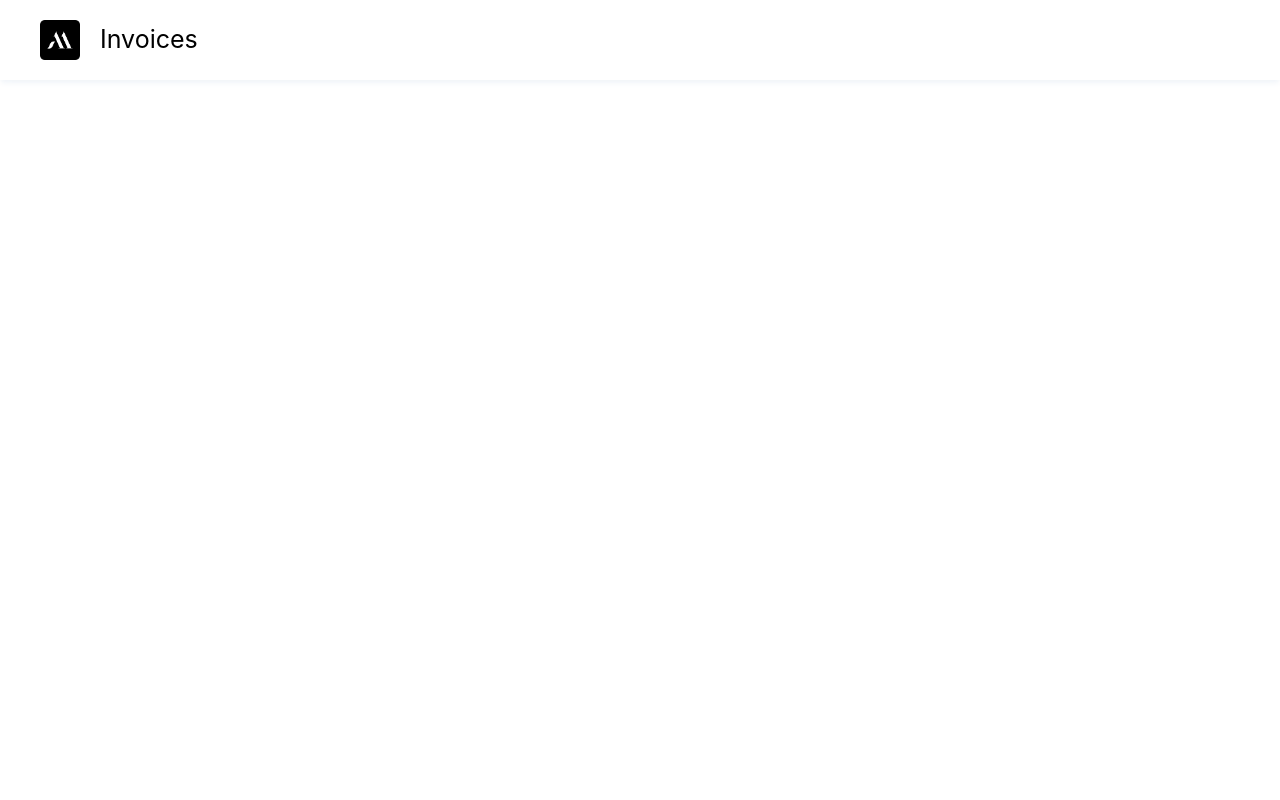
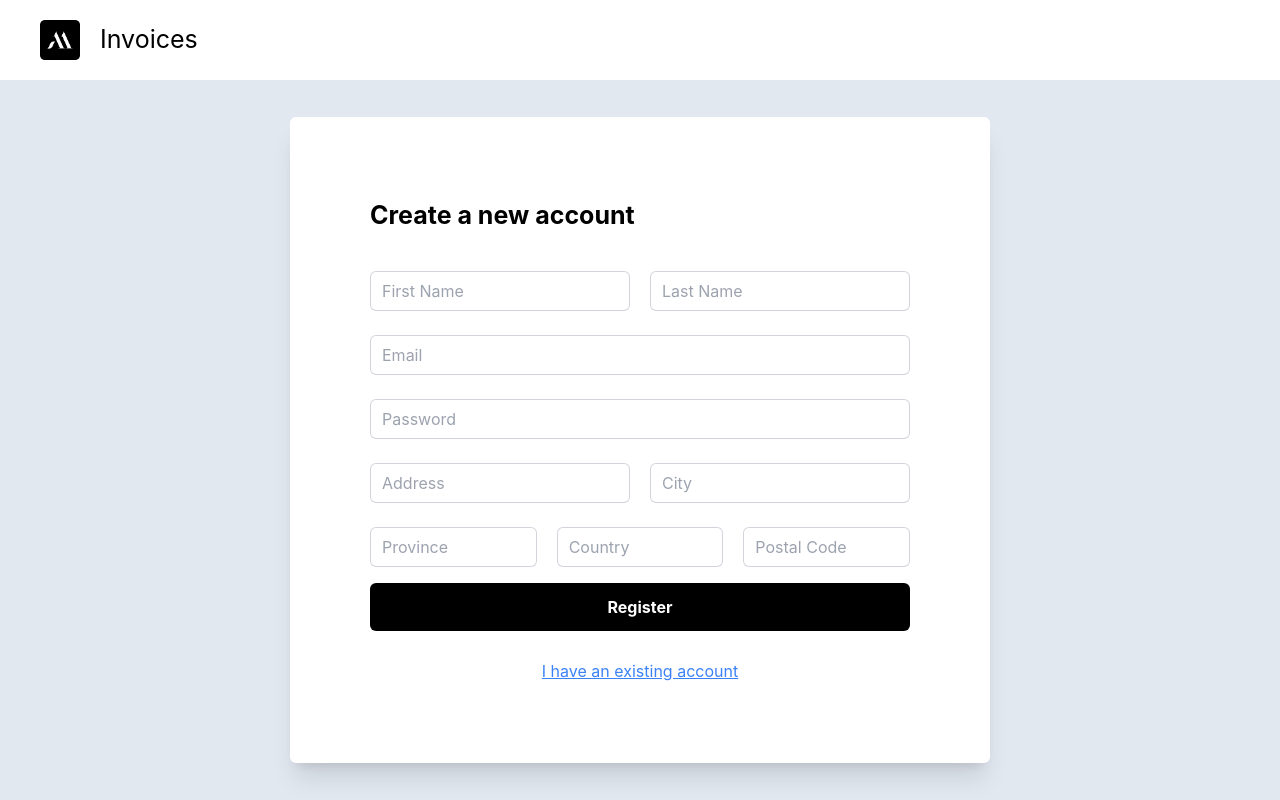
Before and after one commit to aryanxarora/Mobility-Invoicing, a React (Create React App) app: page /register in a window 1280 px wide. Before the commit this address had no page. Built offline with nearby package versions, Linux system fonts and the light colour scheme.

Commit message:
API Connectivity

```diff
--- a/src/App.js
+++ b/src/App.js
@@ -1,7 +1,7 @@
 import {
   BrowserRouter as Router,
   Routes,
-  Route
+  Route,
 } from "react-router-dom";
 import { useCookies } from 'react-cookie';
 import { useState } from "react";
@@ -13,22 +13,26 @@ import InvoiceInfo from "./components/InvoiceInfo";
 import Navbar from "./components/Navbar";
 import Authenticator from "./components/Authenticator";
 import Dashboard from "./components/Dashboard";
+import Register from "./components/Register";
 
 
 function App() {
 
-  const [cookies, setCookie, removeCookie] = useCookies(['auth', 'name']);
+  const [cookies, setCookie, removeCookie] = useCookies(['auth', 'name', 'user', 'invoices']);
   // setCookie('auth', false, { path: '/' });
   const [user, setUser] = useState({});
+  const [invoices, setInvoices] = useState([]);
 
-  const handleAuthSuccess = (user) => {
+  const handleAuthSuccess = (data) => {
       setCookie('auth', true, { path: '/' });
-      setCookie('name', 'Aryan Arora', { path: '/' });
-      console.log("IN HANDLE", cookies);
+      setCookie('name', data.user.firstName + " " + data.user.lastName, { path: '/' });
+      setCookie('user', data.user, { path: '/' });
+      setCookie('invoices', data.invoice, { path: '/' });
   };
 
   const handleLogout = () => {
       setCookie('auth', false, { path: '/' });
+      window.location.href = '/';
   };
 
   return (
@@ -36,13 +40,22 @@ function App() {
       <Navbar cookies={cookies} onLogout={handleLogout} />
       <Router>
         <Routes>
-          { console.log("BEFORE RENDER", cookies) }
           { cookies.auth ?
             (<Route path="/" element={<Dashboard />} /> ) :
             (<Route path="/" element={<Authenticator onAuthSuccess={handleAuthSuccess} />} /> )
           }
-          <Route path="/invoice" element={<InvoiceTab />} />
-          <Route path="/invoice/*" element={<InvoiceInfo />} />
+          { cookies.auth ?
+            (<Route path="/invoice" element={<InvoiceTab cookies={cookies} />} /> ) :
+            (<Route path="/" element={<Authenticator onAuthSuccess={handleAuthSuccess} />} /> )
+          }
+          { cookies.auth ?
+            (<Route path="/invoice/*" element={<InvoiceInfo />} /> ) :
+            (<Route path="/" element={<Authenticator onAuthSuccess={handleAuthSuccess} />} /> )
+          }
+          { cookies.auth ?
+            (<Route path="/register" element={<Dashboard />} /> ) :
+            (<Route path="/register" element={<Register />} /> )
+          }
         </Routes>
       </Router>
     </div>
--- a/src/components/AccountDropDown.jsx
+++ b/src/components/AccountDropDown.jsx
@@ -19,7 +19,7 @@ function AccountDropDown({ cookies, onLogout }) {
           />
         </Menu.Button> */}
         <Menu.Button className="flex items-center gap-5 text-slate-500">
-          <h1>Steven H.</h1>
+          <h1>{cookies.name}</h1>
           <img
             className="inline-block h-10 w-10 rounded-full"
             src="https://images.unsplash.com/photo-1472099645785-5658abf4ff4e?ixlib=rb-1.2.1&ixid=eyJhcHBfaWQiOjEyMDd9&auto=format&fit=facearea&facepad=2&w=256&h=256&q=80"
--- a/src/components/InvoiceHeader.jsx
+++ b/src/components/InvoiceHeader.jsx
@@ -1,13 +1,13 @@
-function Invoice() {
+function Invoice({ admin }) {
   return (
     <div className="flex bg-white border-solid border-b-2 border-slate-100 px-10 py-5 mb-5 items-center font-semibold sticky top-0">
       <h1 className="w-2/12 ">Invoice ID</h1>
-      <div className="flex items-center w-2/12 justify-around">
-        <h1>Customer</h1>
+      <div className="flex items-center w-3/12 justify-around">
+        {admin ? <h1>Customer</h1> : <h1>Plan</h1>}
       </div>
-      <h1 className="w-5/12 text-center">Invoice Date</h1>
+      <h1 className="w-4/12 text-center">Invoice Date</h1>
       <h1 className="w-1/12">Amount</h1>
-      <div className="w-2/12 flex justify-end pr-3">
+      <div className="w-2/12 flex justify-center pr-3">
         <h1>Status</h1>
       </div>
     </div>
--- a/src/components/InvoiceTab.jsx
+++ b/src/components/InvoiceTab.jsx
@@ -4,7 +4,10 @@ import Navbar from "./Navbar";
 import Invoice from "./Invoice";
 import InvoiceHeader from "./InvoiceHeader";
 
-function InvoiceTab() {
+function InvoiceTab({ cookies }) {
+  const invoices = cookies.invoices;
+  console.log(invoices);
+
   return (
     <div className="flex h-[90%]">
       <Sidebar />
@@ -13,27 +16,21 @@ function InvoiceTab() {
         <div className="flex gap-5 h-20 mb-3">
           <input
             type="text"
-            className="bg-slate-100 w-11/12 rounded-md px-5 text-md"
+            className="bg-slate-100 w-11/12 rounded-md px-5 text-md h-12"
             placeholder="Search..."
           />
           <a
             href=""
-            className="bg-slate-600 text-white rounded-lg text-sm font-semibold flex justify-center items-center gap-2 px-5"
+            className="bg-slate-600 text-white rounded-lg text-sm font-semibold flex justify-center items-center gap-2 px-5 h-12"
           >
             Submit
           </a>
         </div>
-        <InvoiceHeader />
+        <InvoiceHeader admin={cookies.user.usertype} />
         <div className="overflow-scroll flex flex-col gap-3">
-          <Invoice />
-          <Invoice />
-          <Invoice />
-          <Invoice />
-          <Invoice />
-          <Invoice />
-          <Invoice />
-          <Invoice />
-          <Invoice />
+          {invoices.map((invoice) => (
+            <Invoice invoice={invoice} user={cookies.user} />
+          ))}
         </div>
       </div>
     </div>
--- /dev/null
+++ b/src/components/Register.jsx
@@ -0,0 +1,144 @@
+import { useState } from "react";
+
+function Register() {
+  const apiUrl = "https://vanierbillingapi.azurewebsites.net/api/User/create";
+  const [formData, setFormData] = useState({
+    firstName: "",
+    lastName: "",
+    email: "",
+    password: "",
+    phone: null,
+    userType: null,
+    address: "",
+    city: "",
+    province: "",
+    country: "",
+    postalCode: "",
+  });
+
+  const handleChange = (e) => {
+    const { name, value } = e.target;
+    setFormData((prevData) => ({
+      ...prevData,
+      [name]: value,
+    }));
+  };
+
+  const handleSubmit = (e) => {
+    e.preventDefault();
+    console.log(formData);
+  };
+
+  return (
+    <div className="bg-slate-200 h-[90%] p-20 flex justify-center items-center">
+      <div className="flex flex-col justify-center bg-white p-20 shadow-xl gap-7 w-[700px] rounded-md">
+        <h1 className="text-left font-bold text-2xl">Create a new account</h1>
+        <div>
+          <form onSubmit={handleSubmit} className="w-full">
+            <div className="grid grid-cols-1 gap-4">
+              <div className="flex gap-5">
+                <input
+                  type="text"
+                  name="firstName"
+                  placeholder="First Name"
+                  value={formData.firstName}
+                  onChange={handleChange}
+                  className="w-full px-3 py-2 rounded-md border-0 text-gray-900 ring-1 ring-inset ring-gray-300 placeholder:text-gray-400 focus:ring-2 focus:ring-inset focus:ring-indigo-600 mt-2"
+                  required
+                />
+                <input
+                  type="text"
+                  name="lastName"
+                  placeholder="Last Name"
+                  value={formData.lastName}
+                  onChange={handleChange}
+                  className="w-full px-3 py-2 rounded-md border-0 text-gray-900 ring-1 ring-inset ring-gray-300 placeholder:text-gray-400 focus:ring-2 focus:ring-inset focus:ring-indigo-600 mt-2"
+                  required
+                />
+              </div>
+              <input
+                type="email"
+                name="email"
+                placeholder="Email"
+                value={formData.email}
+                onChange={handleChange}
+                className="w-full px-3 py-2 rounded-md border-0 text-gray-900 ring-1 ring-inset ring-gray-300 placeholder:text-gray-400 focus:ring-2 focus:ring-inset focus:ring-indigo-600 mt-2"
+                required
+              />
+              <input
+                type="password"
+                name="password"
+                placeholder="Password"
+                value={formData.password}
+                onChange={handleChange}
+                className="w-full px-3 py-2 rounded-md border-0 text-gray-900 ring-1 ring-inset ring-gray-300 placeholder:text-gray-400 focus:ring-2 focus:ring-inset focus:ring-indigo-600 mt-2"
+                required
+              />
+
+              <div className="flex gap-5">
+                <input
+                  type="text"
+                  name="address"
+                  placeholder="Address"
+                  value={formData.address}
+                  onChange={handleChange}
+                  className="w-full px-3 py-2 rounded-md border-0 text-gray-900 ring-1 ring-inset ring-gray-300 placeholder:text-gray-400 focus:ring-2 focus:ring-inset focus:ring-indigo-600 mt-2"
+                  required
+                />
+                <input
+                  type="text"
+                  name="city"
+                  placeholder="City"
+                  value={formData.city}
+                  onChange={handleChange}
+                  className="w-full px-3 py-2 rounded-md border-0 text-gray-900 ring-1 ring-inset ring-gray-300 placeholder:text-gray-400 focus:ring-2 focus:ring-inset focus:ring-indigo-600 mt-2"
+                  required
+                />
+              </div>
+              <div className="flex gap-5">
+                <input
+                  type="text"
+                  name="province"
+                  placeholder="Province"
+                  value={formData.province}
+                  onChange={handleChange}
+                  className="w-full px-3 py-2 rounded-md border-0 text-gray-900 ring-1 ring-inset ring-gray-300 placeholder:text-gray-400 focus:ring-2 focus:ring-inset focus:ring-indigo-600 mt-2"
+                  required
+                />
+                <input
+                  type="text"
+                  name="country"
+                  placeholder="Country"
+                  value={formData.country}
+                  onChange={handleChange}
+                  className="w-full px-3 py-2 rounded-md border-0 text-gray-900 ring-1 ring-inset ring-gray-300 placeholder:text-gray-400 focus:ring-2 focus:ring-inset focus:ring-indigo-600 mt-2"
+                  required
+                />
+                <input
+                  type="text"
+                  name="postalCode"
+                  placeholder="Postal Code"
+                  value={formData.postalCode}
+                  onChange={handleChange}
+                  className="w-full px-3 py-2 rounded-md border-0 text-gray-900 ring-1 ring-inset ring-gray-300 placeholder:text-gray-400 focus:ring-2 focus:ring-inset focus:ring-indigo-600 mt-2"
+                  required
+                />
+              </div>
+              <button
+                className="bg-black w-full px-3 py-3 text-center font-bold rounded-md text-white"
+                type="submit"
+              >
+                Register
+              </button>
+            </div>
+          </form>
+        </div>
+        <a className="text-center underline text-blue-500" href="/">
+          I have an existing account
+        </a>
+      </div>
+    </div>
+  );
+}
+
+export default Register;
```
Also changed, not shown: src/components/Authenticator.jsx (+44 -9 lines), src/components/Invoice.jsx (+25 -11 lines).
